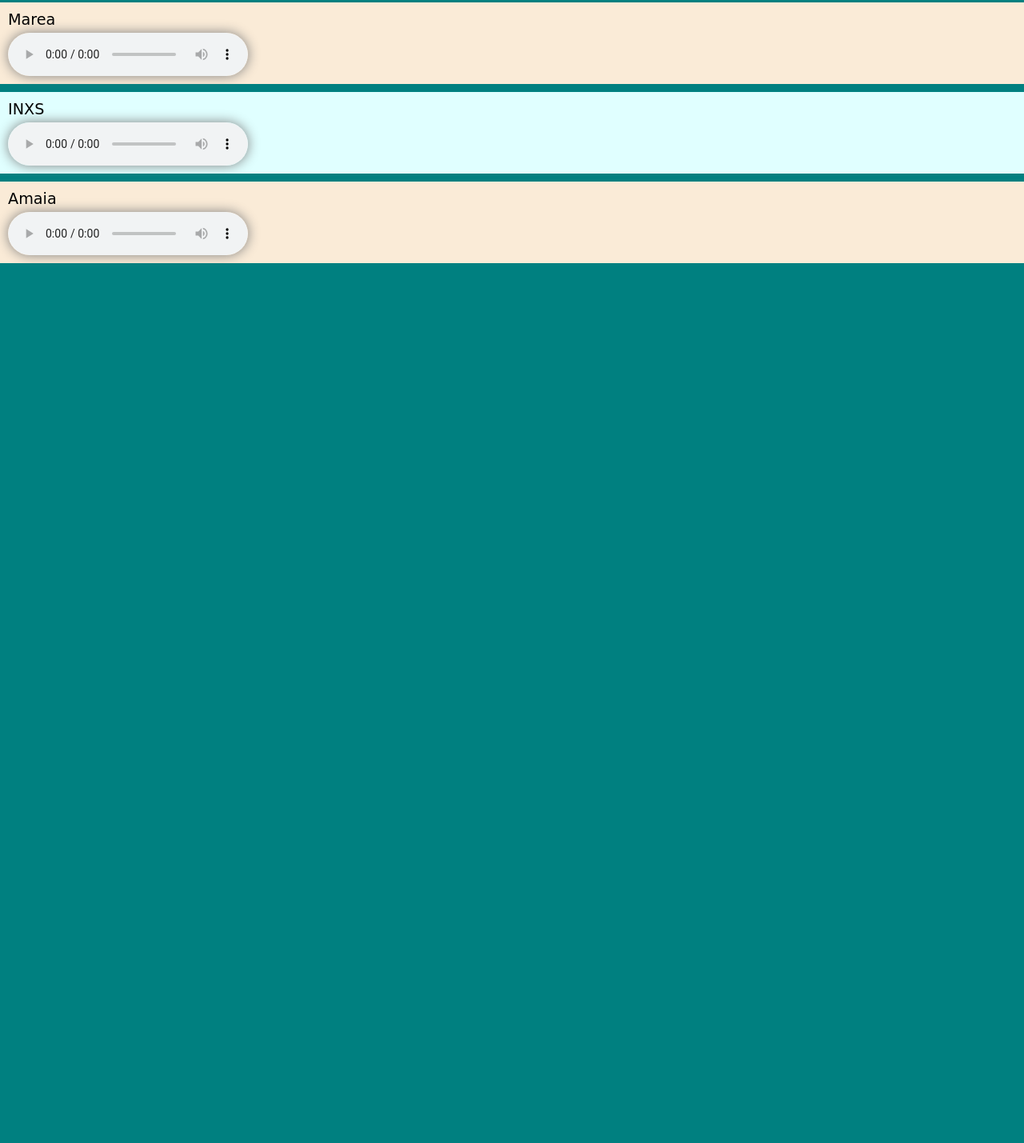
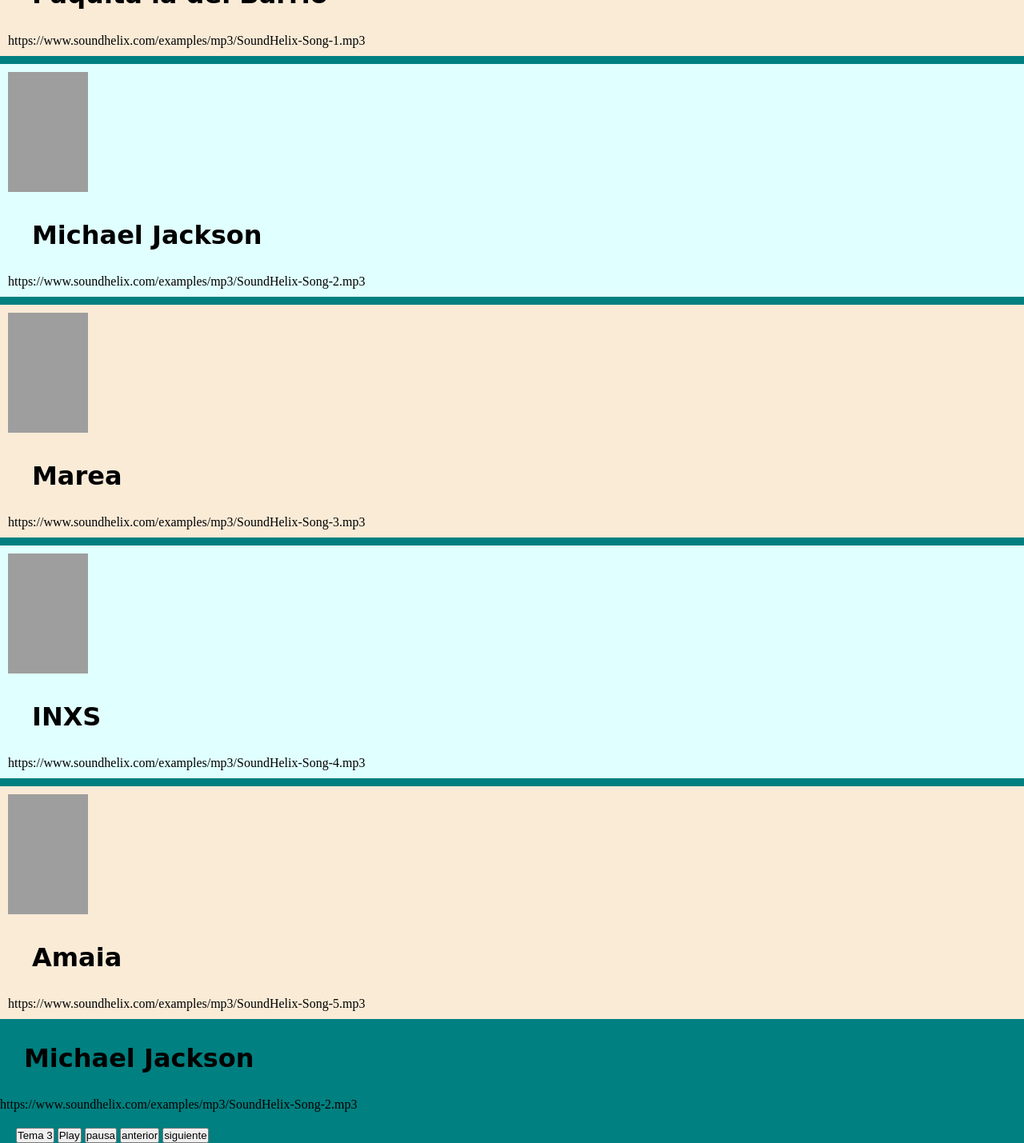
Before and after one commit to jhonp97/apuntes-diseno-web, a plain HTML site: page dia33carrocompras/reproductor.html in a window 1280 px wide. Shown: the part 319-1748 px from the top of the page at 80% size. Before the commit the page ends 820 px from the top, so only its background shows below. Drawn offline with Linux system fonts and the light colour scheme; grey boxes are pictures that could not be loaded.

Commit message:
dia33actualizado

```diff
--- a/dia33carrocompras/reproductor.html
+++ b/dia33carrocompras/reproductor.html
@@ -30,10 +30,14 @@
             display: flex;
             gap: 5px;
             flex-direction: column;
-            justify-content: space-between;
+            justify-content: center;
             align-items: start;
             background-color: antiquewhite;
 
+        }
+        .card img{
+            width: 100px;
+            height: auto;
         }
         .card:hover{
             background-color:navajowhite;
@@ -54,11 +58,26 @@
             border-radius: 30px;
             box-shadow: 0px 0px 15px gray;
         }
+
+        .controllers{
+            margin: 20px;
+
+        }
     </style>
 </head>
 <body>
     <h3>Reproductor</h3>
     <div id="playList"></div>
+    <div id="cancionActual">
+        Acá irá la canción actual
+    </div>
+    <div class="controllers">
+        <button id="btn3">Tema 3</button>
+        <button id="play">Play</button>
+        <button id="pausa">pausa</button>
+        <button id="anterior">anterior</button>
+        <button id="siguiente">siguiente</button>
+    </div>
 
     <script>
         const playList = document.getElementById("playList");
@@ -77,38 +96,85 @@
         "Amaia"
         ]
 
-        const cantItems = listaArtistas.length
+        const listaCover=[
+        "https://picsum.photos/id/237/200/300",
+        "https://picsum.photos/id/23/200/300",
+        "https://picsum.photos/id/27/200/300",
+        "https://picsum.photos/id/231/200/300",
+        "https://picsum.photos/id/21/200/300",
+        ];
 
-        listaCanciones.forEach( (cancion,indice )=>{
-            const artista = listaArtistas[indice];
-            console.log(cancion)
-            console.log(artista);
 
-            playList.innerHTML= `
-            <div class="card">
-                <span class="artista">${listaArtistas[0]}</span>
-                <audio controls src="${listaCanciones[0]}" class="mp3">${listaCanciones[0]}</audio>
-            </div>
-            <div class="card">
-                <span class="artista">${listaArtistas[1]}</span>
-                <audio controls src="${listaCanciones[1]}" class="mp3">${cancion[1]}</audio>
-            </div>
-            <div class="card">
-                <span class="artista">${listaArtistas[2]}</span>
-                <audio controls src="${listaCanciones[2]}" class="mp3">${listaCanciones[2]}</audio>
-            </div>
-            <div class="card">
-                <span class="artista">${listaArtistas[3]}</span>
-                <audio controls src="${listaCanciones[3]}" class="mp3">${listaCanciones[3]}</audio>
-            </div>
-            <div class="card">
-                <span class="artista">${listaArtistas[4]}</span>
-                <audio controls src="${listaCanciones[4]}" class="mp3">${listaCanciones[4]}</audio>
-            </div>`
+        const play = document.getElementById("play");
+        const pausa = document.getElementById("pausa");
+        const anterior = document.getElementById("anterior");
+        const siguiente = document.getElementById("siguiente");
 
+
+
+
+
+
+
+
+        // Parte 1
+
+        const controllers = document.querySelector(".controllers");
+        const btn3 = controllers.querySelector("#btn3");
+        const cancionActual = document.querySelector("#cancionActual");
+
+        let idCancion = 1; // id de la canción reproduciondose.
+
+        // const listaBotones = controllers.querySelectorAll("button");
+        // console.log("Los botones son:", listaBotones);
+listaCanciones.forEach( (cancion, idx) => {
+
+            // accedemos a sus elementos relacionados
+            const artista = listaArtistas[idx];
+
+            const imagen = listaCover[idx];
+
+            // console.log(cancion);
+            // console.log(artista);
+
+            // el += concatena el valor anterior con este nuevo valor.
+
+            playList.innerHTML += `<div class="card" id="${idx}">
+                                        <img src="${imagen}" />
+                                        <div>
+                                            <h3>${artista}</h3>
+                                            <span>${cancion}</span>
+                                        </div>
+                                    </div>`;
+
+        });
+const handleCargarCancion = ()=> {
+            // imprimir en consola los datos de canción #i
+            // console.log("me hicieron click en tema: ",i);
+
+            const artista = listaArtistas[idCancion];
+            const cancion = listaCanciones[idCancion];
+
+            console.log("El artista es: ",artista, " y la cancion es: ", cancion);
+
+            cancionActual.innerHTML = ` <h3>${artista}</h3>
+                                        <span>${cancion}</span>`;
+        }
+
+btn3.addEventListener("click", ()=> {
+            idCancion=3;
+            handleCargarCancion();
+        });
+// Agregar eventListener de click al documento
+        // podemos acceder a distinos valores como por ej: al id del target.
+        document.addEventListener("click", (e)=> {
+            console.log(event.target.id);
+            handleCargarCancion();
         })
 
-
+        // Parte 3
+        // Reprodución canción actual
+        handleCargarCancion();
 
 
     </script>
```
